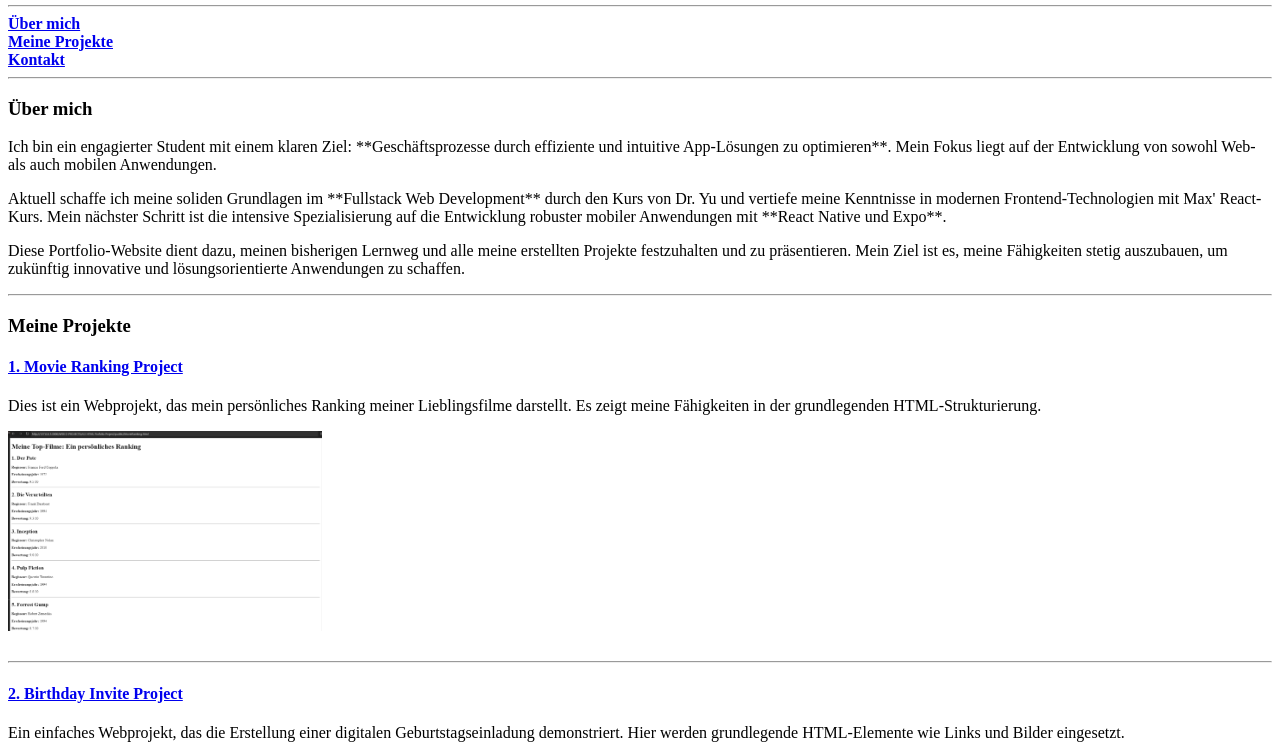
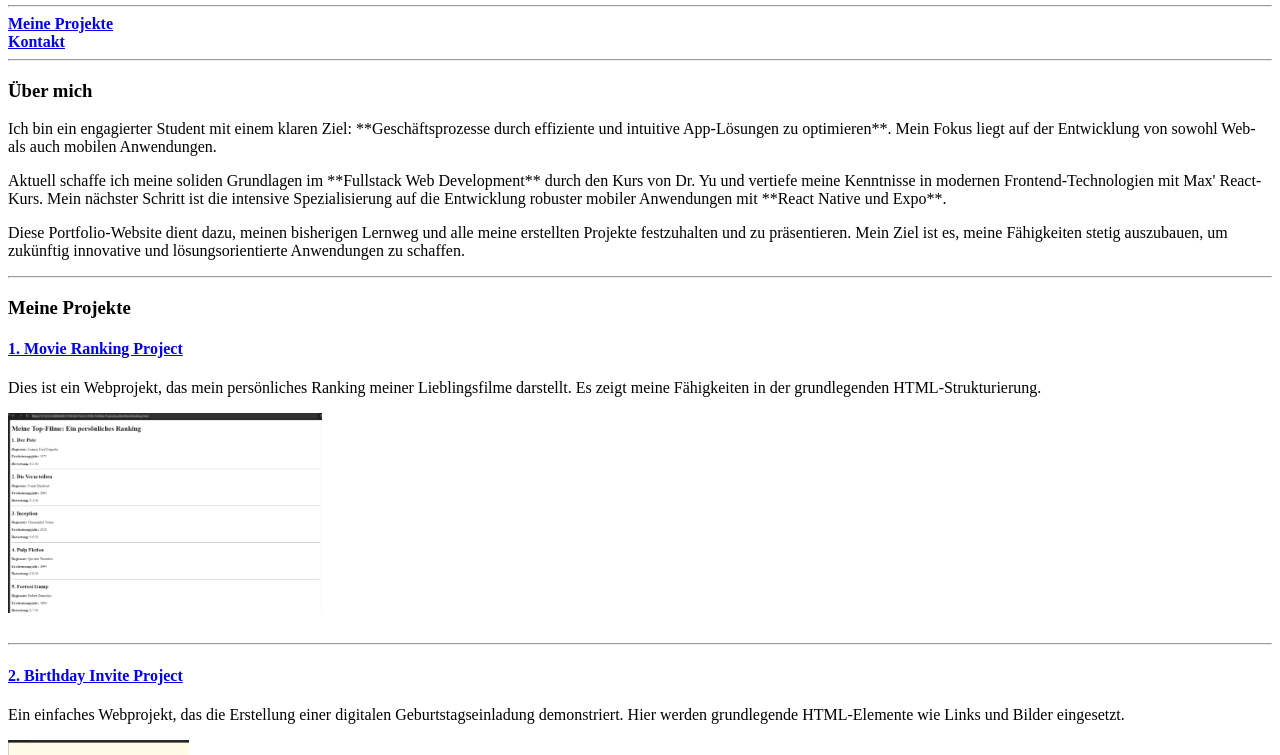
Before and after one commit to Zhuroh/html-portfolio, a plain HTML site: page index.html in a window 1280 px wide. Shown: the part 122-877 px from the top of the page. Drawn offline with Linux system fonts and the light colour scheme.

Commit message:
Update index.html

```diff
--- a/index.html
+++ b/index.html
@@ -19,8 +19,6 @@
 
         <!-- Einfache Navigation mit Zeilenumbrüchen für bessere Lesbarkeit -->
         <nav>
-            <strong><a href="#about-me">Über mich</a></strong>
-            <br />
             <strong><a href="#projects">Meine Projekte</a></strong>
             <br />
             <strong><a href="#contact">Kontakt</a></strong>
```
